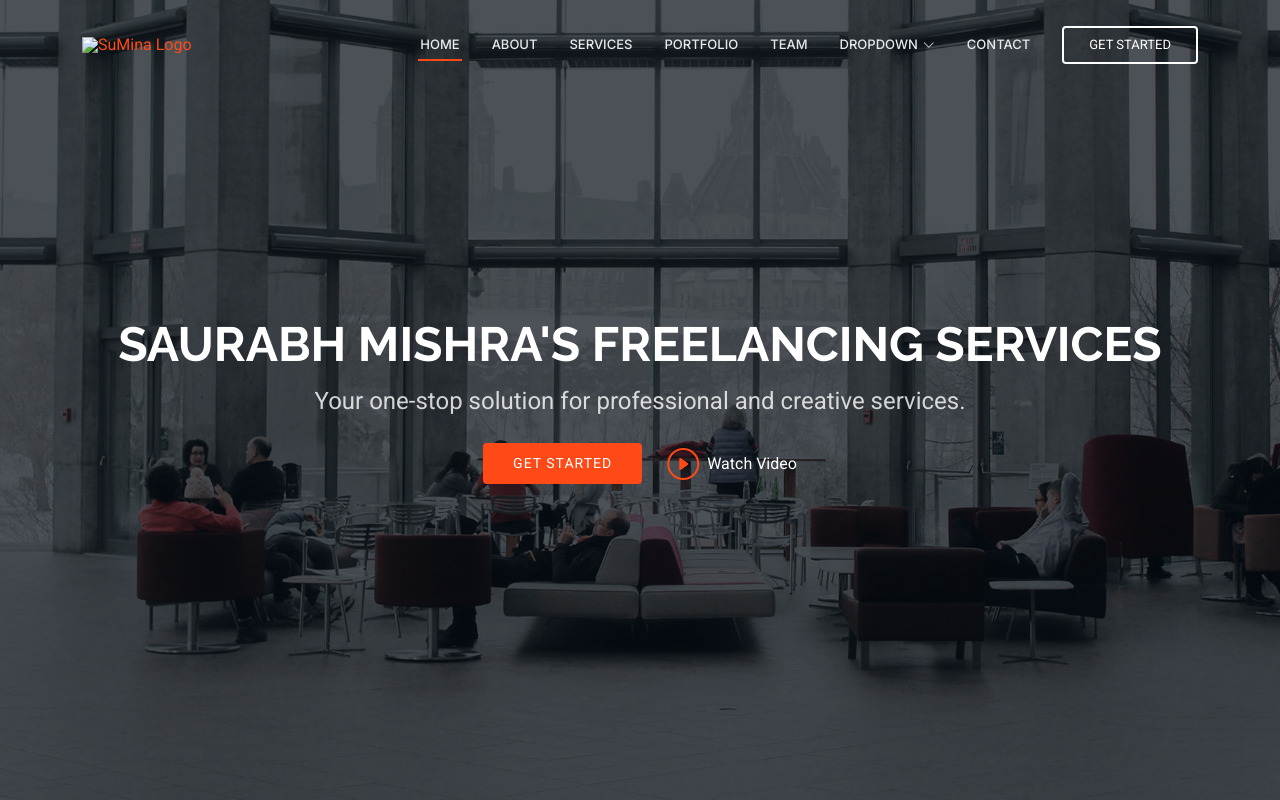
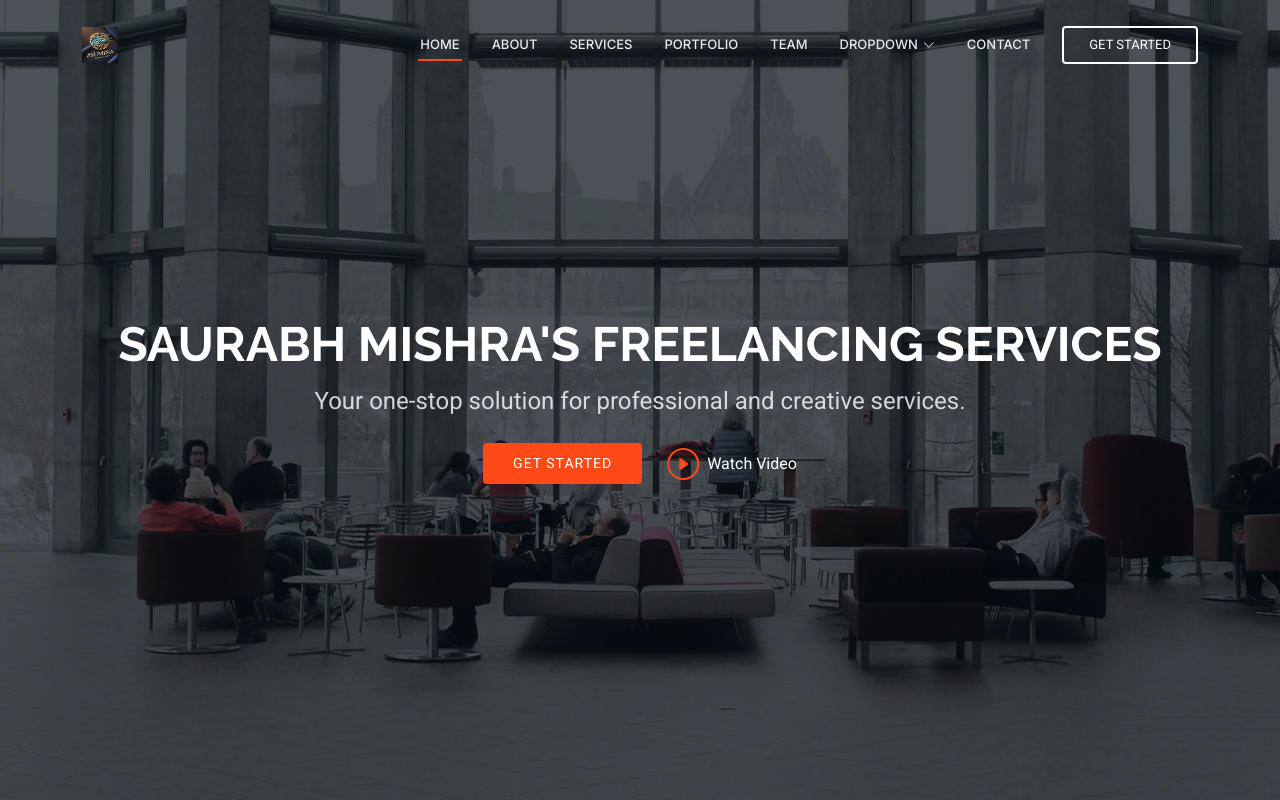
Before and after one commit to Saurabhmishra214/my_website, a plain HTML site: page index.html in a window 1280 px wide. Shown: the top 800 px of the page. Drawn offline with Linux system fonts and the light colour scheme.

Commit message:
Update index.html

```diff
--- a/index.html
+++ b/index.html
@@ -43,7 +43,7 @@
 
       <a href="index.html" class="logo d-flex align-items-center me-auto">
         <!-- Uncomment the line below if you also wish to use an image logo -->
-     <img src="/assets/img/SuMina.jpg" alt="SuMina Logo">
+     <img src="/assets/img/portfolio/SuMina.jpg" alt="SuMina Logo">
 
 <!--         <h1 class="sitename">Dewi</h1> -->
       </a>
```
